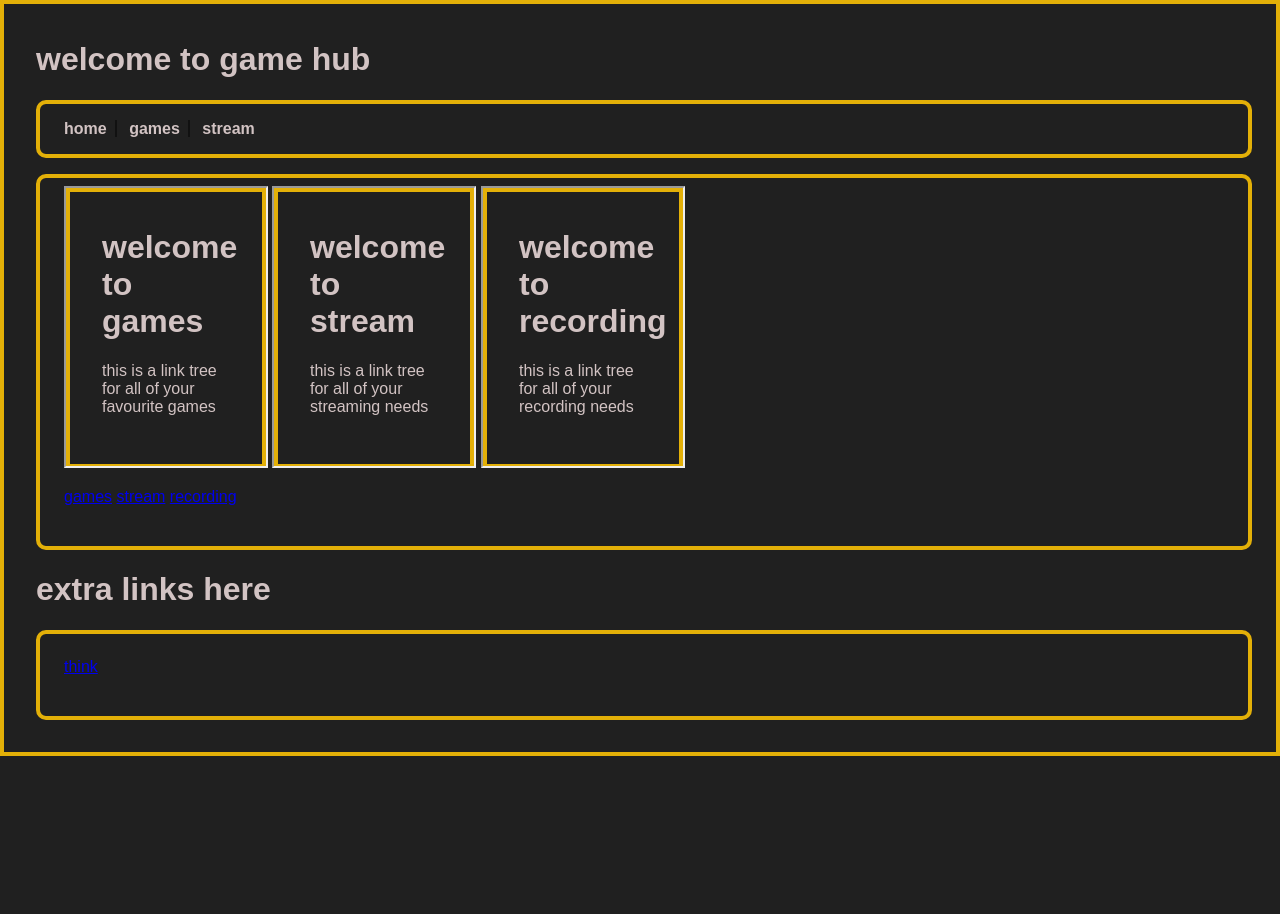
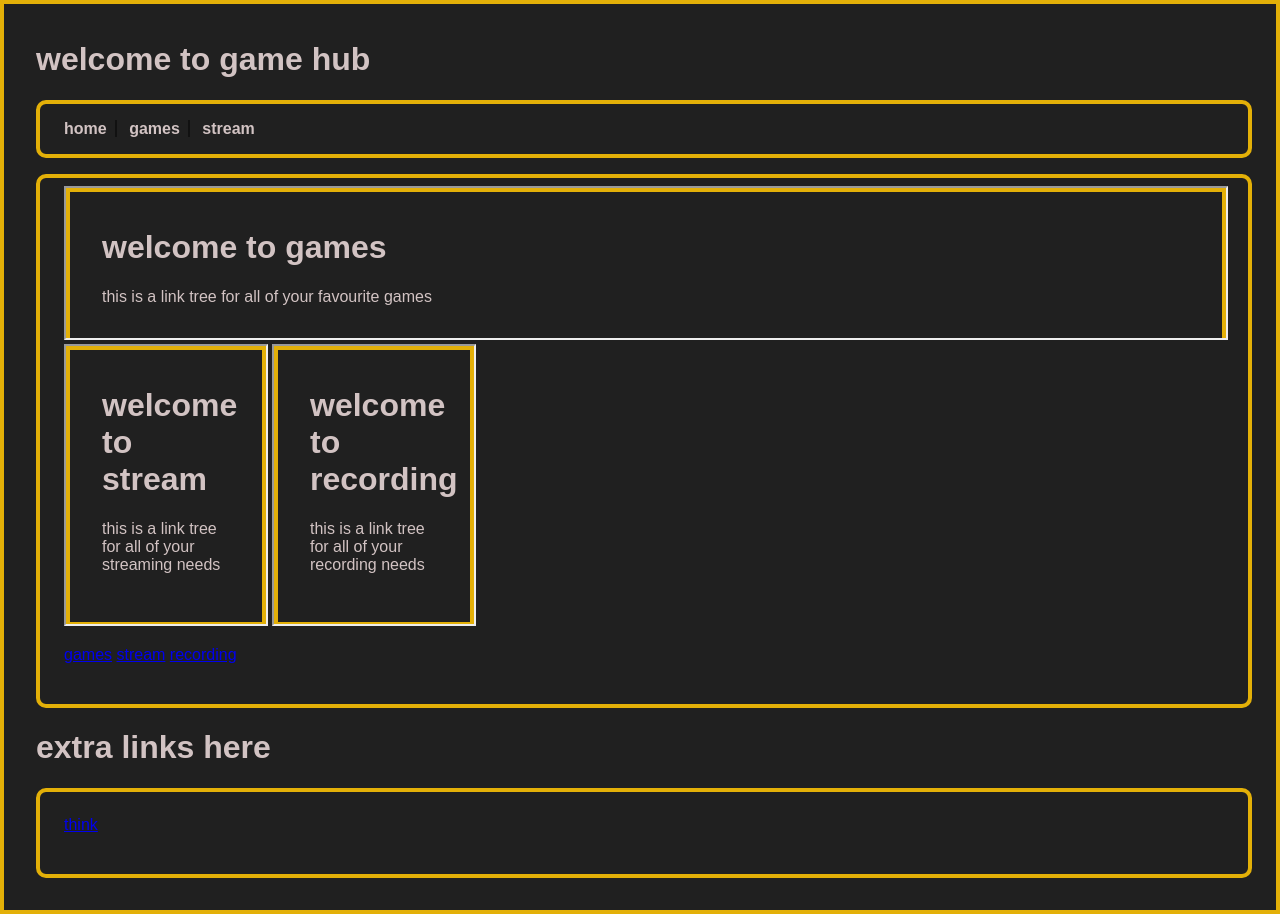
Before and after one commit to tjbeary/tjbeary.github.io, a plain HTML site: page index.html in a window 1280 px wide. Before the commit the page ends 800 px from the top, so only its background shows below. Drawn offline with Linux system fonts and the light colour scheme.

Commit message:
iframe change

```diff
--- a/index.html
+++ b/index.html
@@ -14,7 +14,7 @@
     </header>
     <body>
         <section>
-            <iframe src="games tp.html" style="height:278px;width:200px;" title="games"></iframe> <iframe src="stream tp.html" style="height:278px;width:200px;" title="games"></iframe> <iframe src="recording tp.html" style="height:278px;width:200px;" title="recording"></iframe>
+            <iframe src="games tp.html" style="height: 50%; width: 100%;" title="games"></iframe> <iframe src="stream tp.html" style="height:278px;width:200px;" title="games"></iframe> <iframe src="recording tp.html" style="height:278px;width:200px;" title="recording"></iframe>
             <p><a href="games.html">games</a> <a href="stream.html">stream</a> <a href="recording.html">recording</a></p>
         </section>
     </body>
```
